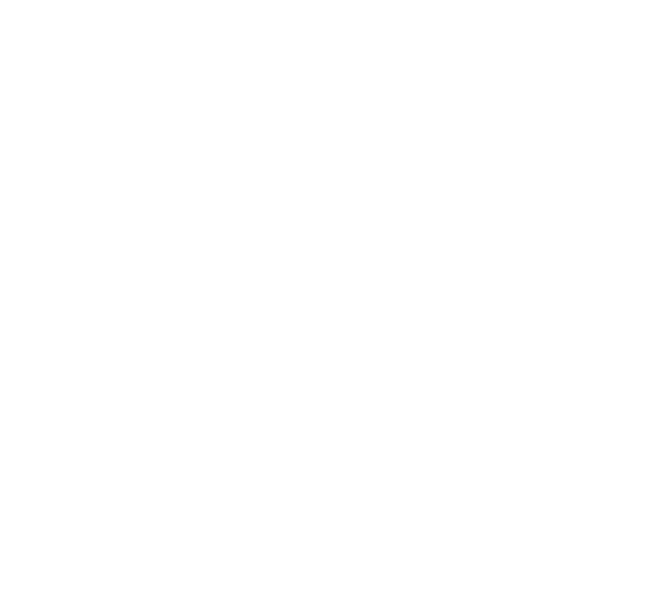
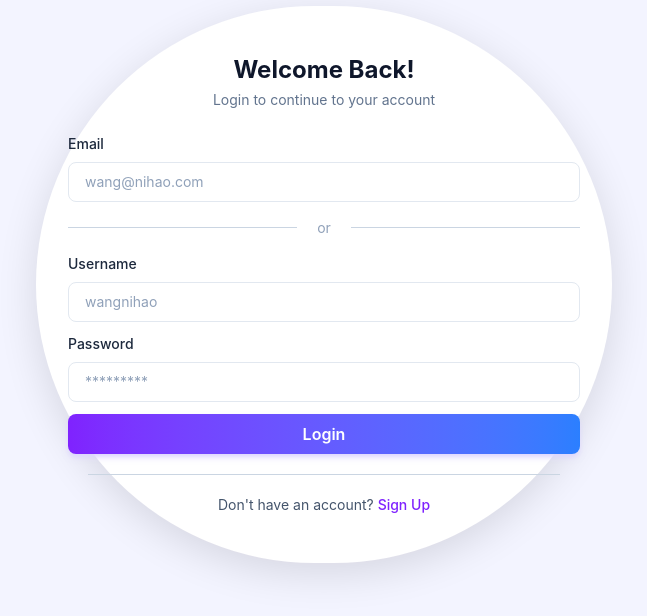
Before and after one commit to imhsart/trello-clone-frontend, a React (Vite) app: page /login in a window 1280 px wide. Before the commit this address had no page. Shown: the part 116-732 px from the top of the page, without its empty margins (316-963 px from the left). Built offline with nearby package versions, Linux system fonts and the light colour scheme; no server answers.

Commit message:
Add styled login, protected routes, user context and dashboard layout

```diff
--- a/src/App.jsx
+++ b/src/App.jsx
@@ -1,11 +1,27 @@
 import React from "react";
-import { Route, Routes } from "react-router-dom";
+import { Navigate, Route, Routes } from "react-router-dom";
 import Signup from "./Pages/Signup";
+import Login from "./Pages/Login";
+import Dashboard from "./Pages/Dashboard";
+import Navbar from "./Components/Navbar";
+import ProtectedRoute from "./Components/ProtectedRoute";
+import DashboardLayout from "./Layouts/DashboardLayout";
 
 const App = () => {
   return (
     <Routes>
+      <Route path="/" element={<Navigate to={'/dashboard'} replace />} />
+
       <Route path="/signup" element={<Signup />} />
+      <Route path="/login" element={<Login />} />
+      <Route element={<ProtectedRoute />}>
+        <Route element={<DashboardLayout />}>
+          <Route path="dashboard" element={<Dashboard />} />
+          {/* <Route path="starred" element={<Starred />} />
+          <Route path="profile" element={<Profile />} />
+          <Route path="settings" element={<Settings />} /> */}
+        </Route>
+      </Route>
     </Routes>
   )
 }
--- /dev/null
+++ b/src/Components/Navbar.jsx
@@ -0,0 +1,28 @@
+import { Link } from "react-router-dom";
+
+const Navbar = () => {
+  return (
+    <nav className="flex items-center justify-between px-8 py-4 bg-violet-400 shadow-sm">
+      <div className="flex gap-6 items-center">
+        <div className="text-2xl font-bold text-white">
+          Logo
+        </div>
+          <Link to={'/dashboard'} className="text-white text-sm font-bold hover:text-violet-800">Dashboard</Link>
+          <Link to={'/starred'} className="text-white text-sm font-bold hover:text-violet-800">Starred</Link>
+          <Link to={'/profile'} className="text-white text-sm font-bold hover:text-violet-800">Profile</Link>
+          <Link to={'/settings'} className="text-white text-sm font-bold hover:text-violet-800">Settings</Link>
+      </div>
+      <div className="flex gap-4 items-center">
+        <div className="text-white relative">
+          <svg xmlns="http://www.w3.org/2000/svg" height="24" viewBox="0 0 24 24" width="24" focusable="false" aria-hidden="true" fill="white">
+            <path d="M16 19a4 4 0 11-8 0H4.765C3.21 19 2.25 17.304 3.05 15.97l1.806-3.01A1 1 0 005 12.446V8a7 7 0 0114 0v4.446c0 .181.05.36.142.515l1.807 3.01c.8 1.333-.161 3.029-1.716 3.029H16ZM12 3a5 5 0 00-5 5v4.446a3 3 0 01-.428 1.543L4.765 17h14.468l-1.805-3.01A3 3 0 0117 12.445V8a5 5 0 00-5-5Zm-2 16a2 2 0 104 0h-4Z"></path>
+          </svg>
+          <div className="flex items-center justify-center absolute -top-1 -right-1 border-2 text-white bg-violet-900 rounded-full text-[11px] w-[16px] h-[16px]">3</div>
+        </div>
+        <div className="flex items-center justify-center text-white rounded-full bg-violet-800 w-9 h-9">Pr</div>
+      </div>
+    </nav>
+  )
+}
+
+export default Navbar
--- /dev/null
+++ b/src/Components/ProtectedRoute.jsx
@@ -0,0 +1,15 @@
+import { Navigate, Outlet } from "react-router-dom"
+import { useUserContext } from "../Utils/UserContext"
+
+const ProtectedRoute = () => {
+  const { userData, loading } = useUserContext()
+  if(loading){
+    return <div>Loading...</div>
+  }
+  if(!userData){
+    return <Navigate to={'/login'} replace />
+  }
+  return <Outlet />
+}
+
+export default ProtectedRoute
--- /dev/null
+++ b/src/Layouts/DashboardLayout.jsx
@@ -0,0 +1,13 @@
+import { Outlet } from "react-router-dom"
+import Navbar from "../Components/Navbar"
+
+const DashboardLayout = () => {
+  return (
+    <>
+      <Navbar />
+      <Outlet />
+    </>
+  )
+}
+
+export default DashboardLayout
--- /dev/null
+++ b/src/Pages/Dashboard.jsx
@@ -0,0 +1,16 @@
+import { useContext } from "react"
+import { UserContext } from "../Utils/UserContext"
+
+
+const Dashboard = () => {
+  const {userData} = useContext(UserContext)
+  return (
+    <div>
+      <h1>{userData.message}</h1>
+      <p>First name : {userData.data.firstname}</p>
+      <p>Last name : {userData.data.lastname}</p>
+    </div>
+  )
+}
+
+export default Dashboard
--- /dev/null
+++ b/src/Pages/Login.jsx
@@ -0,0 +1,67 @@
+import { useState } from "react";
+import { useNavigate } from "react-router-dom";
+import axios from "axios";
+
+const Login = () => {
+  const [userInputData, setUserInputData] = useState({
+    email: '',
+    username: '',
+    password: ''
+  })
+  const navigate = useNavigate()
+
+  function handleInputChange(e){
+    setUserInputData({
+      ...userInputData,
+      [e.target.name] : e.target.value
+    })
+  }
+  function handleFormSubmit(e){
+    e.preventDefault()
+    if(userInputData.password && (userInputData.email || userInputData.username)){
+      axios.post(`${import.meta.env.VITE_BACKEND_USER_URL}/users/login`, userInputData, {withCredentials: true})
+      .then(response => {
+        alert(response.data.message)
+        navigate('/dashboard')
+      })
+      .catch((error) => alert(error))
+    }
+    setUserInputData({email: '', username: '', password: ''})
+  }
+
+  return (
+    <div className="min-h-screen bg-[#F3F4FF] flex items-center justify-center px-4 py-10">
+      <form onSubmit={handleFormSubmit} className="w-full max-w-xl bg-white px-7 py-12 rounded-full shadow-[0_10px_40px_rgba(0,0,0,0.12)] sm:px-8">
+        <div className="mb-6 text-center">
+          <h1 className="text-2xl font-bold text-slate-900">Welcome Back!</h1>
+          <p className="mt-1 text-sm text-slate-500">Login to continue to your account</p>
+        </div>
+        <div className="mb-3 flex flex-col gap-2">
+          <label htmlFor="email" className="text-sm font-medium text-slate-800">Email</label>
+          <input type="email" name="email" id="email" placeholder="wang@nihao.com" value={userInputData.email} onChange={handleInputChange} className="h-10 rounded-lg border border-slate-200 px-4 text-sm outline-none transition placeholder:text-slate-400 focus:border-violet-400 focus:ring-2 focus:ring-violet-100" />
+        </div>
+        <div className="my-4 flex items-center gap-5">
+          <div className="h-px flex-1 bg-slate-300" />
+          <span className="text-sm text-slate-400">or</span>
+          <div className="h-px flex-1 bg-slate-300" />
+        </div>
+        <div className="mb-3 flex flex-col gap-2">
+          <label htmlFor="username" className="text-sm font-medium text-slate-800">Username</label>
+          <input type="text" name="username" id="username" placeholder="wangnihao" value={userInputData.username} onChange={handleInputChange} className="h-10 rounded-lg border border-slate-200 px-4 text-sm outline-none transition placeholder:text-slate-400 focus:border-violet-400 focus:ring-2 focus:ring-violet-100" />
+        </div>
+        <div className="mb-3 flex flex-col gap-2">
+          <label htmlFor="password" className="text-sm font-medium text-slate-800">Password</label>
+          <input type="password" name="password" id="password" placeholder="*********" value={userInputData.password} onChange={handleInputChange} className="h-10 rounded-lg border border-slate-200 px-4 text-sm outline-none transition placeholder:text-slate-400 focus:border-violet-400 focus:ring-2 focus:ring-violet-100" />
+        </div>
+        <button type="submit" className="h-10 w-full rounded-lg bg-gradient-to-r from-violet-600 to-blue-500 text-base font-semibold text-white shadow-md shadow-violet-200 cursor-pointer transition hover:from-violet-700 hover:to-blue-600 active:scale-[0.99]">Login</button>
+        <div className="m-5 h-px bg-slate-300" />
+        <div className="text-center text-sm text-slate-600">
+          Don't have an account?{" "}
+          <span onClick={() => navigate('/signup')} className="cursor-pointer font-medium text-violet-600 hover:text-violet-800">Sign Up</span>
+        </div>
+      </form>
+    </div>
+  )
+}
+
+export default Login
--- /dev/null
+++ b/src/Utils/UserContext.jsx
@@ -0,0 +1,36 @@
+import { Children, createContext, useContext, useState, useEffect } from "react";
+import axios from "axios";
+
+export const UserContext = createContext()
+
+export function UserProvider({children}){
+  const [userData, setUserData] = useState(null)
+  const [loading, setLoading] = useState(true)
+
+  useEffect(() => {
+    async function getUserData(){
+      try{
+        const response = await axios.get(`${import.meta.env.VITE_BACKEND_USER_URL}/users/get-user-data`, {withCredentials: true})
+        setUserData(response.data)
+      }
+      catch(error){
+        console.error(error)
+      }
+      finally{
+        setLoading(false)
+      }
+    }
+
+    getUserData()
+  }, [])
+
+  return (
+    <UserContext.Provider value={{userData, loading}}>
+      {children}
+    </UserContext.Provider>
+  )
+}
+
+export function useUserContext(){
+  return useContext(UserContext)
+}
--- a/src/main.jsx
+++ b/src/main.jsx
@@ -2,9 +2,12 @@ import { BrowserRouter } from 'react-router-dom'
 import { createRoot } from 'react-dom/client'
 import App from './App.jsx'
 import './index.css'
+import { UserProvider } from './Utils/UserContext.jsx'
 
 createRoot(document.getElementById('root')).render(
   <BrowserRouter>
-    <App />
+    <UserProvider>
+      <App />
+    </UserProvider>
   </BrowserRouter>
 )
```
